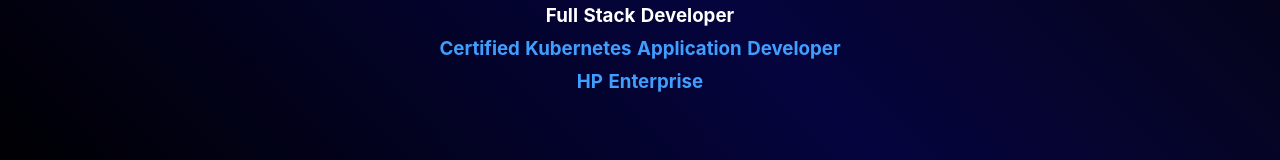
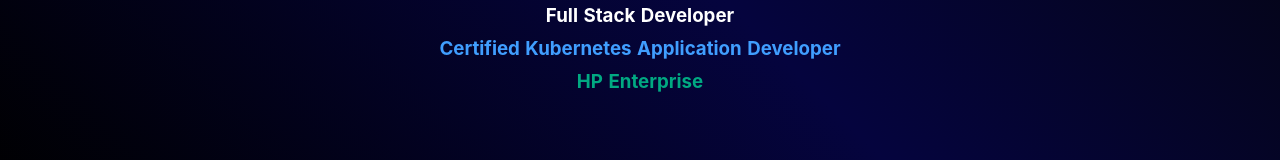
Before and after one commit to SathishkumarThangavel/my-portfolio, a Next.js app: page / in a window 1280 px wide. Shown: the part 372-532 px from the top of the page. Built offline with nearby package versions, Linux system fonts and the light colour scheme.

Commit message:
Update header.tsx

```diff
--- a/components/header.tsx
+++ b/components/header.tsx
@@ -16,7 +16,7 @@ class Header extends React.Component {
                     <h2 className="profile-name">Sathishkumar Thangavel</h2>
                     <h3>Full Stack Developer</h3>
                     <h3><a href="https://www.credly.com/badges/c208bf0a-684e-423d-b4f5-4cc6b2e2e15a/public_url" target="_blank" rel="noopener noreferrer">Certified Kubernetes Application Developer</a></h3>
-                    <h3><a href="https://hpe.com" style={{Color: "#01a982"}} target="_blank" rel="noopener noreferrer">HP Enterprise</a></h3>
+                    <h3><a href="https://hpe.com" style={{color: "#01a982"}} target="_blank" rel="noopener noreferrer">HP Enterprise</a></h3>
                     </div>
                 </div>
             </div>
```
